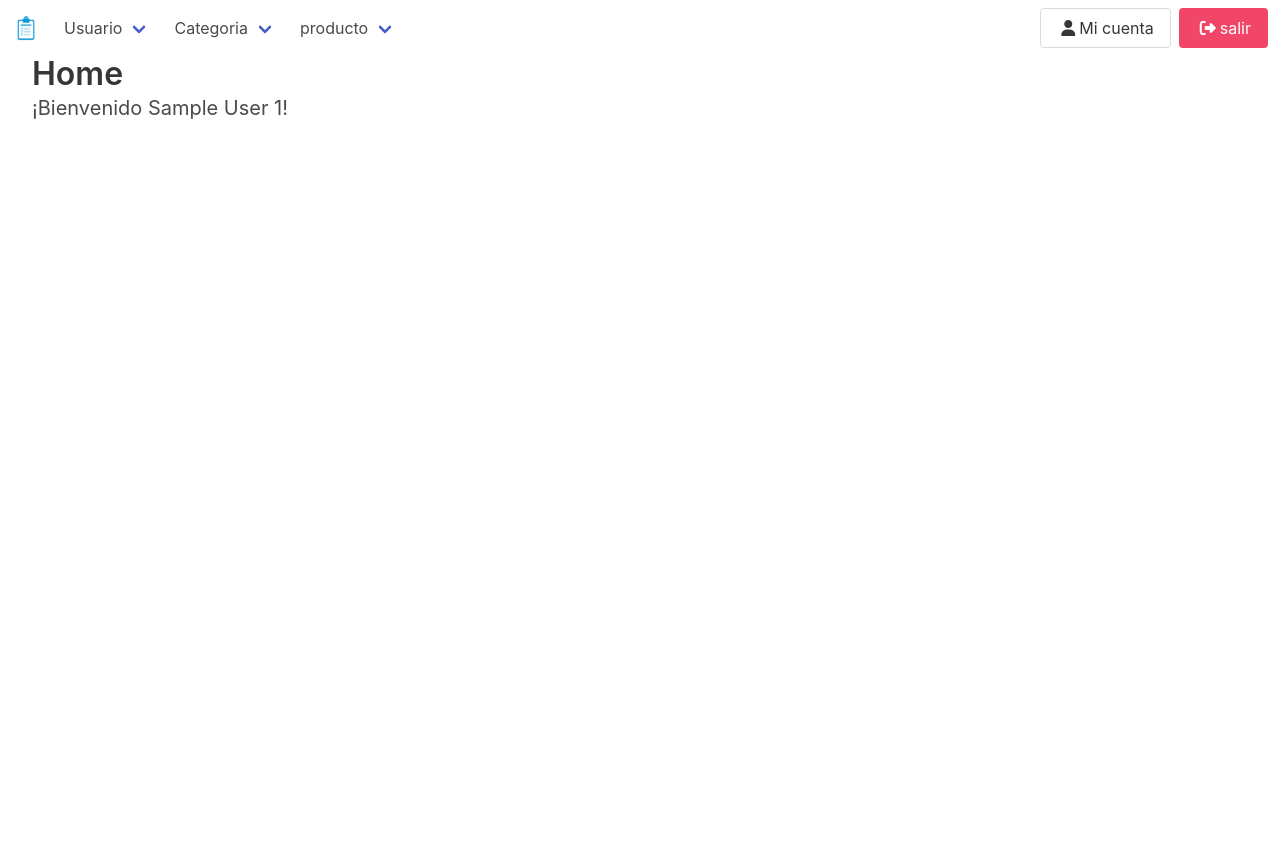
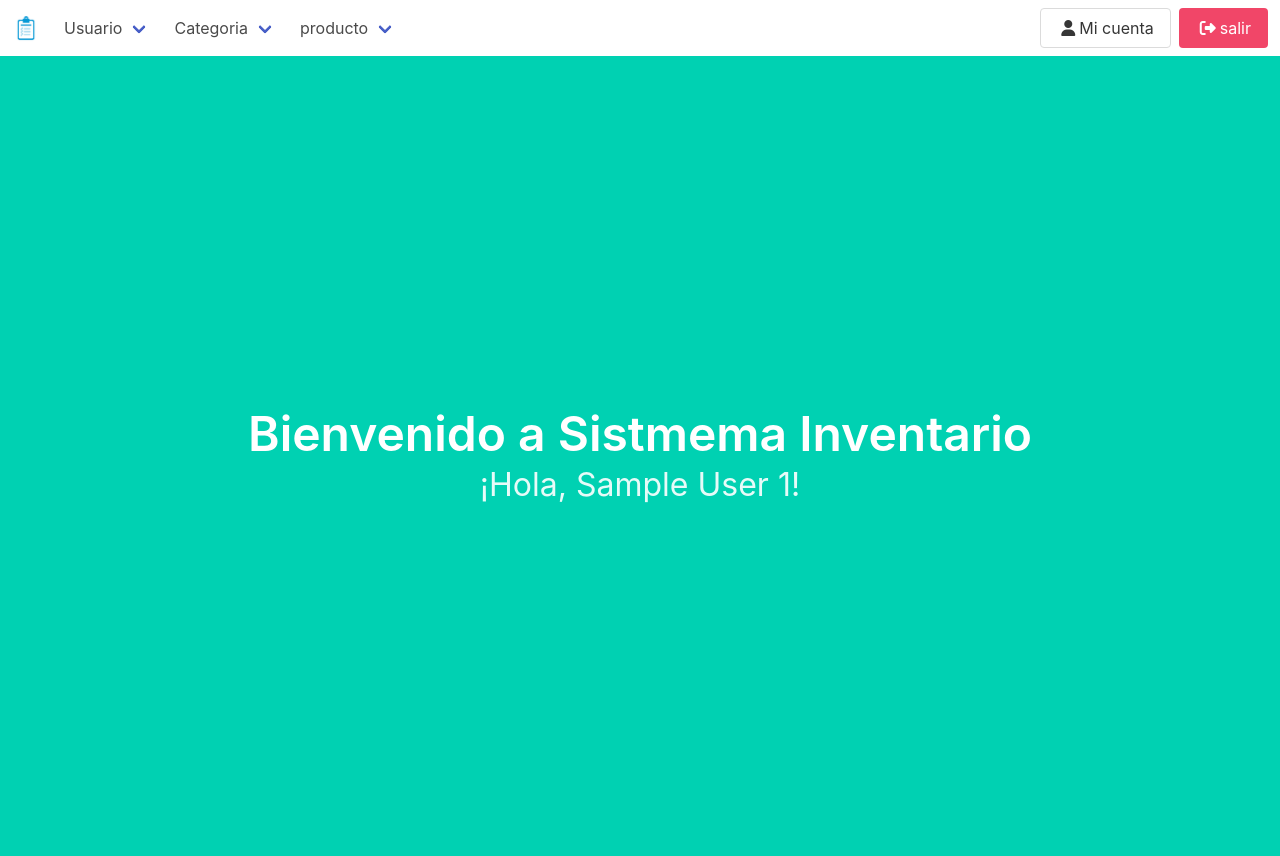
Before and after one commit to yonier202/Sistema-Inventario, a PHP site: page /index.php?vista=home in a window 1280 px wide. Before the commit the page ends 119 px from the top, so only its background shows below. Run offline with PHP 8.4, Linux system fonts and the light colour scheme; the visitor is signed in with stand-in values (Sample User, id 1); some libraries are stand-ins or nearby versions.

Commit message:
cambio diseño home

```diff
--- a/vistas/home.php
+++ b/vistas/home.php
@@ -1,19 +1,13 @@
-<div class="container is-fluid">
-    <h1 class="title">Home</h1>
-    <h2 class="subtitle">¡Bienvenido <?php echo $_SESSION['name']." ".$_SESSION['apellido']; ?>! </h2>
-</div>
+<section class="hero is-fullheight is-primary">
+    <div class="hero-body">
+        <div class="container has-text-centered">
+            <h1 class="title is-1">
+                Bienvenido a Sistmema Inventario
+            </h1>
+            <h2 class="subtitle is-3">
+                ¡Hola, <?php echo $_SESSION['name']." ".$_SESSION['apellido']; ?>!
+            </h2>
+        </div>
+    </div>
 
-<!-- <nav class="pagination is-centered is-rounded" role="navigation" aria-label="pagination">
-  <a class="pagination-previous" href="#">Anterior</a>
-
-  <ul class="pagination-list">
-    <li><a class="pagination-link" href="#">1</a></li>
-    <li><span class="pagination-ellipsis">&hellip;</span></li>
-    <li><a class="pagination-link is-current" href="#">2</a></li>
-    <li><a class="pagination-link" href="#">3</a></li>
-    <li><span class="pagination-ellipsis">&hellip;</span></li>
-    <li><a class="pagination-link" href="#"">3</a></li>
-  </ul>
-
-  <a class="pagination-next" href="#">Siguiente</a>
-</nav> -->
+</section>
```
